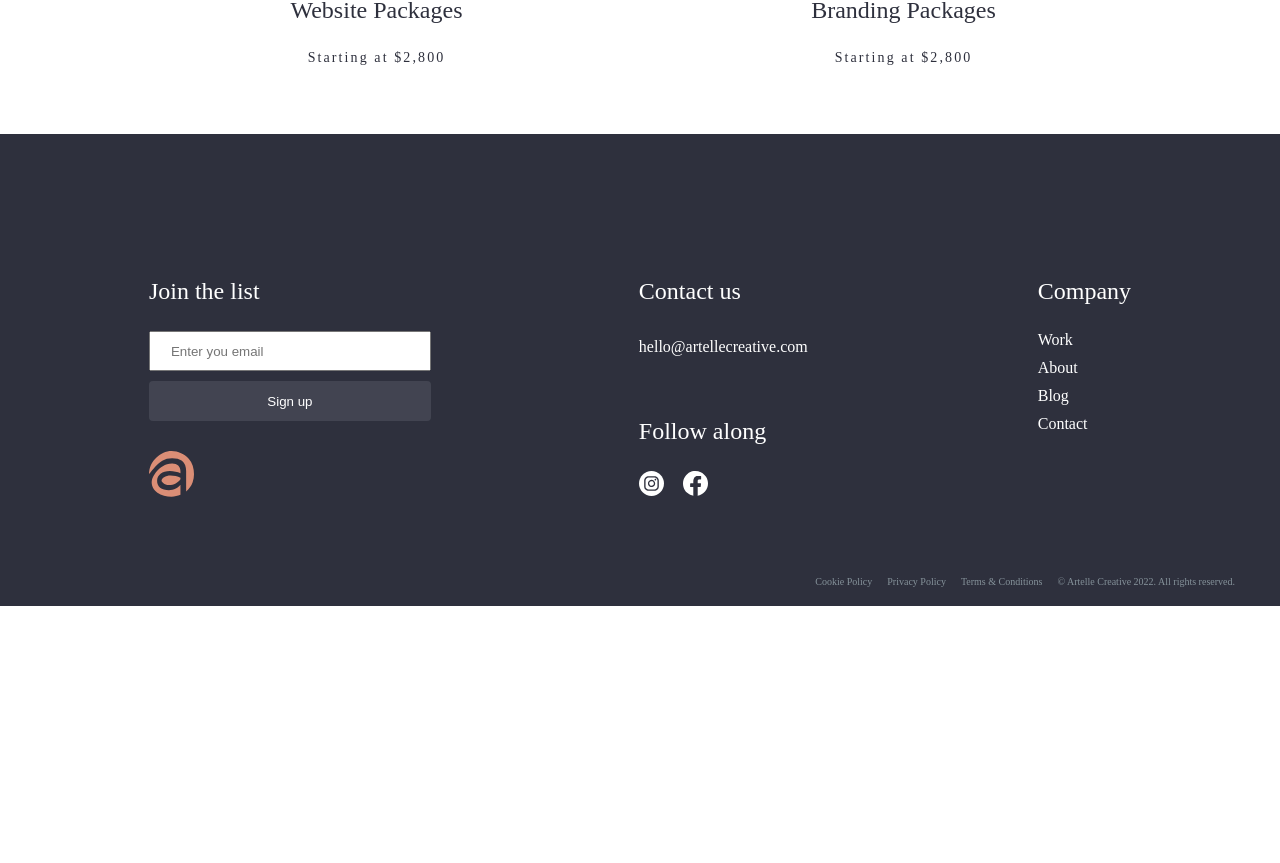
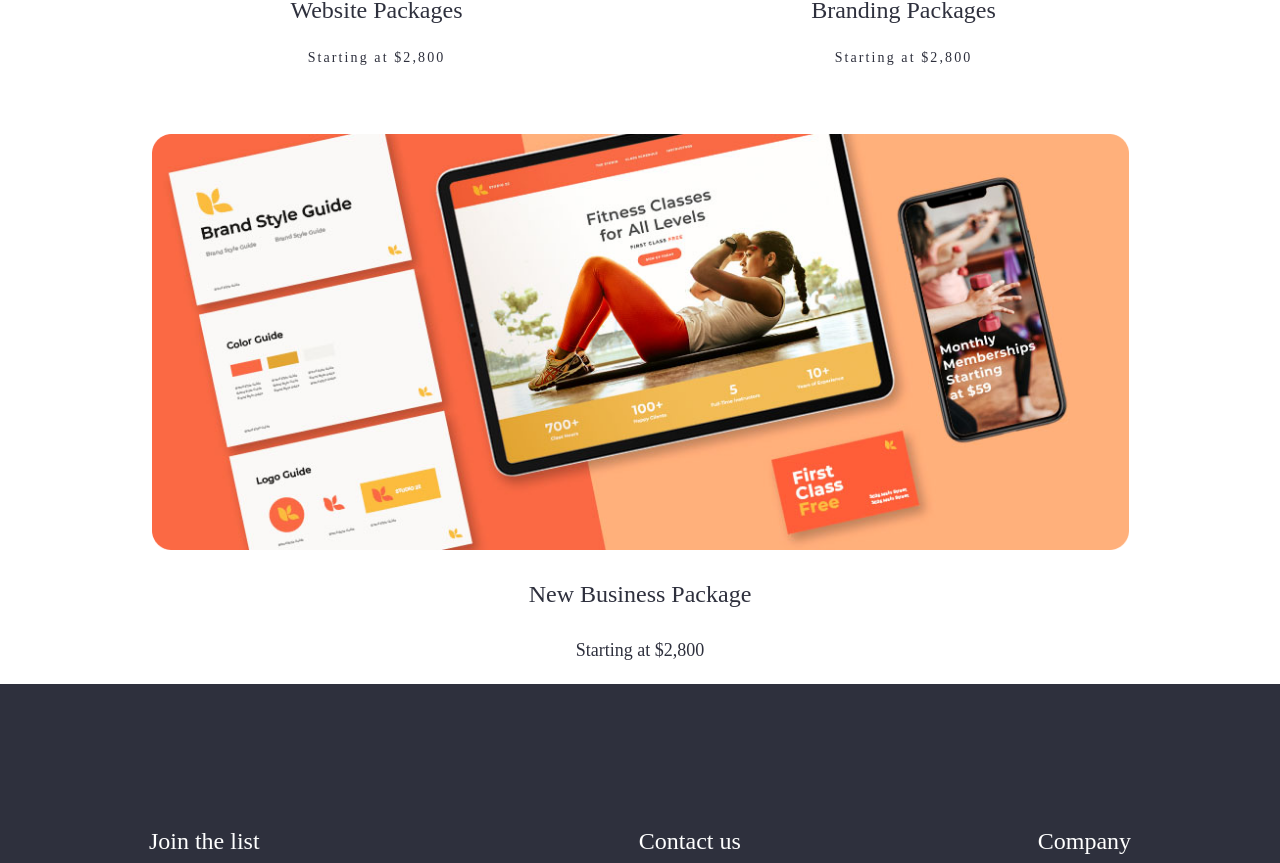
Before and after one commit to maribellDev/artellecreative, a Next.js app: page /pricing in a window 1280 px wide. Shown: the part 1150-2013 px from the top of the page. Before the commit the page ends 1756 px from the top, so only its background shows below. Built offline with nearby package versions, Linux system fonts and the light colour scheme; a web font is replaced by a local one.

Commit message:
add: buisinesspackage

```diff
--- a/Components/Serviceblock.js
+++ /dev/null
@@ -1,30 +0,0 @@
-import Link from "next/link";
-import Image from "next/image";
-import style from "../styles/pricing.module.scss";
-import image1 from "../public/img/img.png";
-
-export function Serviceblock() {
-  return (
-    <>
-      <div className={style.block}>
-        <h2>Website & Branding Packages</h2>
-        <p className={style.text}>
-          Lorem ipsum dolor sit amet, consectetur adipiscing elit, sed do
-          eiusmod tempor incididunt ut labore et dolore magna{" "}
-        </p>
-        <div className={style.images}>
-          <div className={style.imageright}>
-            <Image src={image1} alt="" />
-            <h3>Website Packages</h3>
-            <p className={style.price}>Starting at $2,800</p>
-          </div>
-          <div className={style.imageleft}>
-            <Image src={image1} alt="" />
-            <h3>Branding Packages</h3>
-            <p className={style.price}>Starting at $2,800</p>
-          </div>
-        </div>
-      </div>
-    </>
-  );
-}
--- /dev/null
+++ b/Components/Servicewebsite.js
@@ -0,0 +1,30 @@
+import Link from "next/link";
+import Image from "next/image";
+import style from "../styles/pricing.module.scss";
+import image1 from "../public/img/img.png";
+
+export function Servicewebsite() {
+  return (
+    <>
+      <div className={style.block}>
+        <h2>Website & Branding Packages</h2>
+        <p className={style.text}>
+          Lorem ipsum dolor sit amet, consectetur adipiscing elit, sed do
+          eiusmod tempor incididunt ut labore et dolore magna{" "}
+        </p>
+        <div className={style.images}>
+          <div className={style.imageright}>
+            <Image src={image1} alt="" />
+            <h3>Website Packages</h3>
+            <p className={style.price}>Starting at $2,800</p>
+          </div>
+          <div className={style.imageleft}>
+            <Image src={image1} alt="" />
+            <h3>Branding Packages</h3>
+            <p className={style.price}>Starting at $2,800</p>
+          </div>
+        </div>
+      </div>
+    </>
+  );
+}
--- a/pages/pricing.js
+++ b/pages/pricing.js
@@ -1,10 +1,11 @@
 import Head from "next/head";
+import Image from "next/image";
 import { Footer } from "../Components/Footer";
 import { Navbar } from "../Components/Navbar";
-import Image from "next/image";
 import style from "../styles/pricing.module.scss";
 import Layout from "../Components/Layout";
-import { Serviceblock } from "../Components/Serviceblock";
+import { Servicewebsite } from "../Components/Servicewebsite";
+import business from "../public/img/pricing/businessimg.png";
 
 export default function Pricing() {
   return (
@@ -25,7 +26,18 @@ export default function Pricing() {
         </p>
       </div>
       <div className={style.container}>
-        <Serviceblock />
+        <Servicewebsite />
+        <div style={{ padding: "0 10px 0 10px" }}>
+          <Image
+            src={business}
+            className={style.business}
+            alt="business package"
+          />
+          <h3 style={{ textAlign: "center" }}>New Business Package</h3>
+          <p style={{ textAlign: "center" }} className={style.price}>
+            Starting at $2,800
+          </p>
+        </div>
       </div>
 
       <Footer></Footer>
--- a/styles/pricing.module.scss
+++ b/styles/pricing.module.scss
@@ -70,6 +70,7 @@
     .block {
       .images {
         flex-direction: column;
+        margin-bottom: 0;
         .imageright,
         .imageleft {
           align-self: center;
```
Also changed, not shown: public/img/pricing/Branding.png (added), public/img/pricing/businessimg.png (added).
